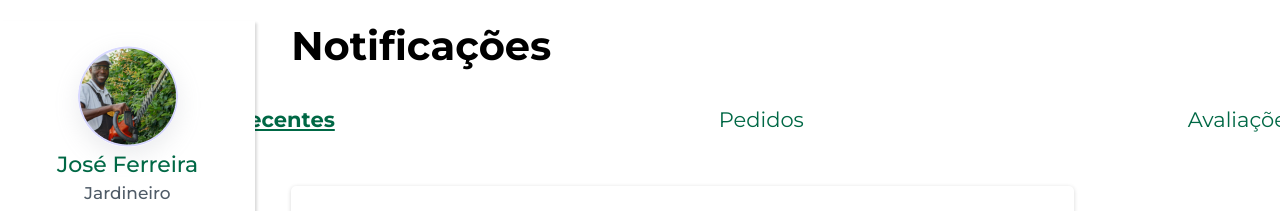
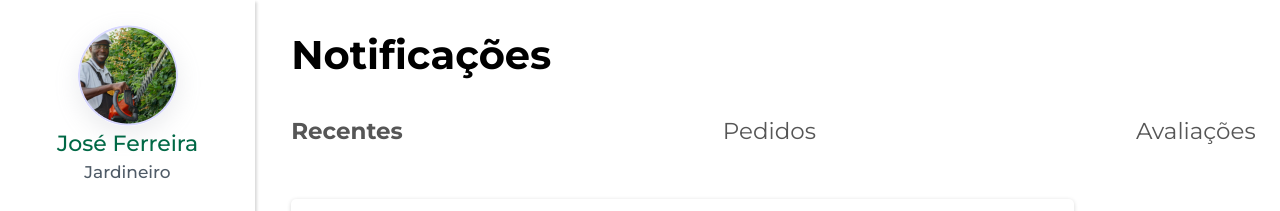
Before and after one commit to sejaumbu/seja-umbu, a React (Vite) app: page /notificacoes in a window 1280 px wide. Shown: the top 211 px of the page. Built offline with nearby package versions, Linux system fonts and the light colour scheme; a web font is replaced by a local one.

Commit message:
notificações corrigidas

```diff
--- a/src/App.jsx
+++ b/src/App.jsx
@@ -37,10 +37,11 @@ function App() {
           <Route path='/registro' Component={ Registro }/>
           <Route path='/editar' Component={Editarperfil}/>
           <Route path='/perfil' Component={AbaPortfolio}/>
+          <Route path='/teste' Component={Teste}/>
         </Routes>
       </BrowserRouter>
 
-      {<Teste/>}
+
 
     </div>
 
--- a/src/components/Notificações/BoxNotificacao/ItensFixo.jsx
+++ /dev/null
@@ -1,21 +0,0 @@
-import React from 'react'
-import notificacoes from "../../../pages/Notificacoes/Notificacoes.css"
-
-function ItensFixo() {
-    return (
-        <div>
-            <div className="itensFixo">
-                <div>
-                    <h2 className='titulo'> Notificações </h2>
-                </div>
-                <div className="opcoes">
-                    <p className='pOpcoes'>Recentes</p>
-                    <p className='pOpcoes'>Pedidos</p>
-                    <p className='pOpcoes'>Avaliações</p>
-                </div>
-            </div>
-        </div>
-    )
-}
-
-export default ItensFixo
--- /dev/null
+++ b/src/components/Notificações/BoxNotificacao/Opcoes.jsx
@@ -0,0 +1,21 @@
+import React from 'react'
+import './opcoes.css'
+
+function Opcoes() {
+    return (
+        <div>
+            <div className="itensFixo1">
+                <div>
+                    <h2 className='notificacoes1'> Notificações </h2>
+                </div>
+                <div className="opcoes1">
+                    <p className='pOpcoes1'>Recentes</p>
+                    <p className='pOpcoes1'>Pedidos</p>
+                    <p className='pOpcoes1'>Avaliações</p>
+                </div>
+            </div>
+        </div>
+    )
+}
+
+export default Opcoes
--- /dev/null
+++ b/src/components/Notificações/BoxNotificacao/opcoes.css
@@ -0,0 +1,35 @@
+
+
+.itensFixo1 {
+    margin-left: 4%;
+    margin-right:  4%;
+}
+
+.notificacoes1 {
+    color: #000;
+    font-size: 40px;
+    font-style: normal;
+    font-weight: bold;
+    line-height: normal;
+    margin-bottom: 4%;
+    font-family: Montserrat;
+    padding-top: 30px;
+}
+
+.opcoes1 {
+    display: flex;
+    gap: 320px;
+    margin-bottom: 4%;
+}
+
+.pOpcoes1 {
+    color: #565656;
+    font-size: 23px;
+    font-style: normal;
+    font-weight: 400;
+    line-height: normal;
+}
+
+.pOpcoes1:first-child {
+    font-weight: bold;
+}
--- a/src/pages/Notificacoes/Notificacoes.css
+++ b/src/pages/Notificacoes/Notificacoes.css
@@ -1,42 +1,6 @@
 * {
     margin: 0;
     padding: 0;
-}
-
-.itensFixo {
-    margin-left: 4%;
-    margin-right:  4%;
-
-
-}
-
-.titulo {
-    color: #000;
-    font-size: 40px;
-    font-family: Montserrat;
-    font-style: normal;
-    font-weight: bold;
-    line-height: normal;
-    margin-bottom: 4%;
-}
-
-.opcoes {
-    display: flex;
-    justify-content: space-between;
-    margin-bottom: 4%;
-}
-
-.pOpcoes {
-    color: #565656;
-    font-family: Montserrat;
-    font-size: 23px;
-    font-style: normal;
-    font-weight: 400;
-    line-height: normal;
-}
-
-.pOpcoes:first-child {
-    font-weight: bold;
 }
 
 .notificacao {
--- a/src/pages/Notificacoes/Notificacoes.jsx
+++ b/src/pages/Notificacoes/Notificacoes.jsx
@@ -1,6 +1,6 @@
 import React from 'react'
 import BarraLateral from '../../components/barraLateral/BarraLateral'
-import ItensFixo from '../../components/Notificações/BoxNotificacao/ItensFixo'
+import Opcoes from '../../components/Notificações/BoxNotificacao/Opcoes'
 import BoxNotificacao from '../../components/Notificações/BoxNotificacao/BoxNotificacao'
 // import avatarM1 from "../../assets/j"
 // import avatarM7 from "https://images.unsplash.com/photo-1492562080023-ab3db95bfbce?q=80&w=2048&auto=format&fit=crop&ixlib=rb-4.0.3&ixid=M3wxMjA3fDB8MHxwaG90by1wYWdlfHx8fGVufDB8fHx8fA%3D%3D"
@@ -17,7 +17,7 @@ function Notificacoes() {
       <div className="conteudoNotificacao">
 
         <div className='notificacoes'>
-          <ItensFixo />
+          <Opcoes />
           <BoxNotificacao
             imgPerfil="https://shotkit.com/wp-content/uploads/bb-plugin/cache/cool-profile-pic-matheus-ferrero-landscape-6cbeea07ce870fc53bedd94909941a4b-zybravgx2q47.jpeg"
             nomeContratante="Rafaela  Silva"
```
